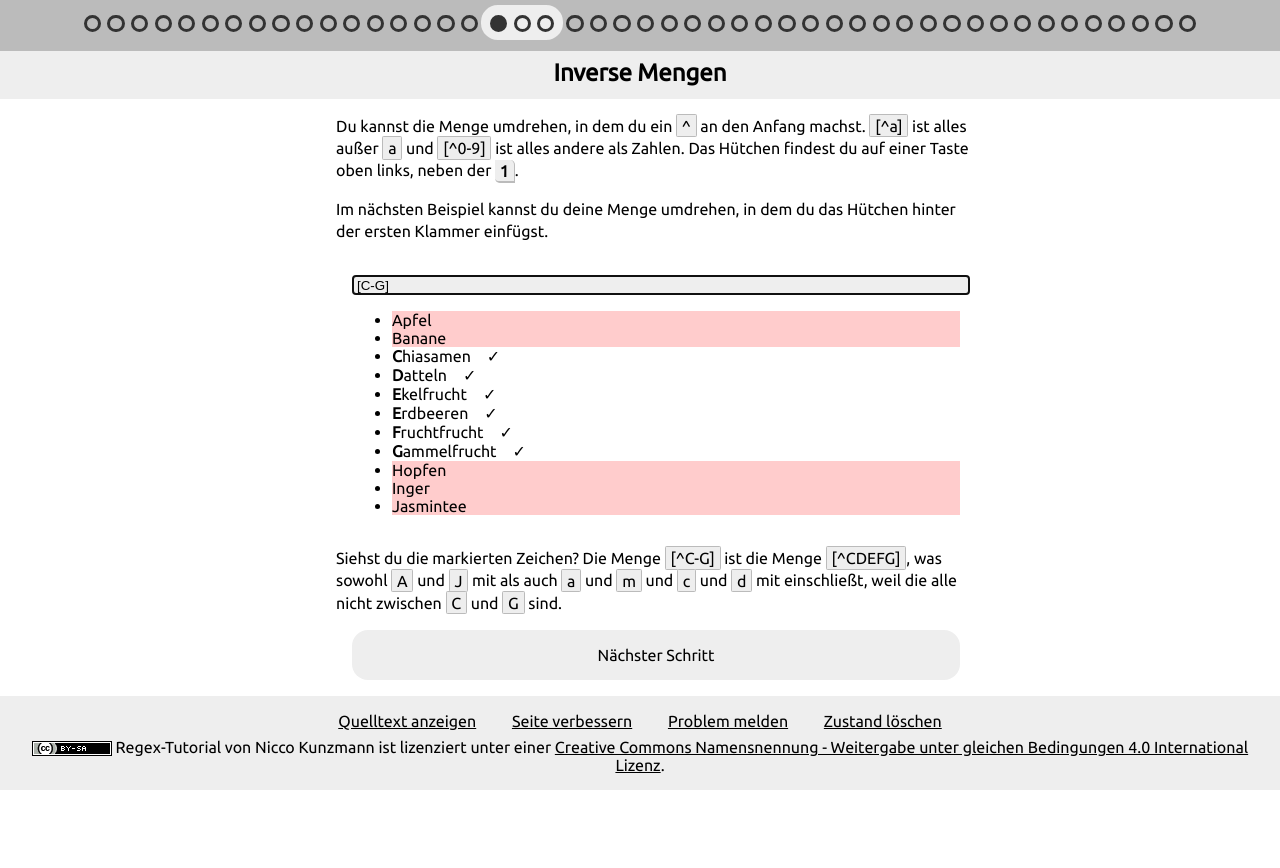
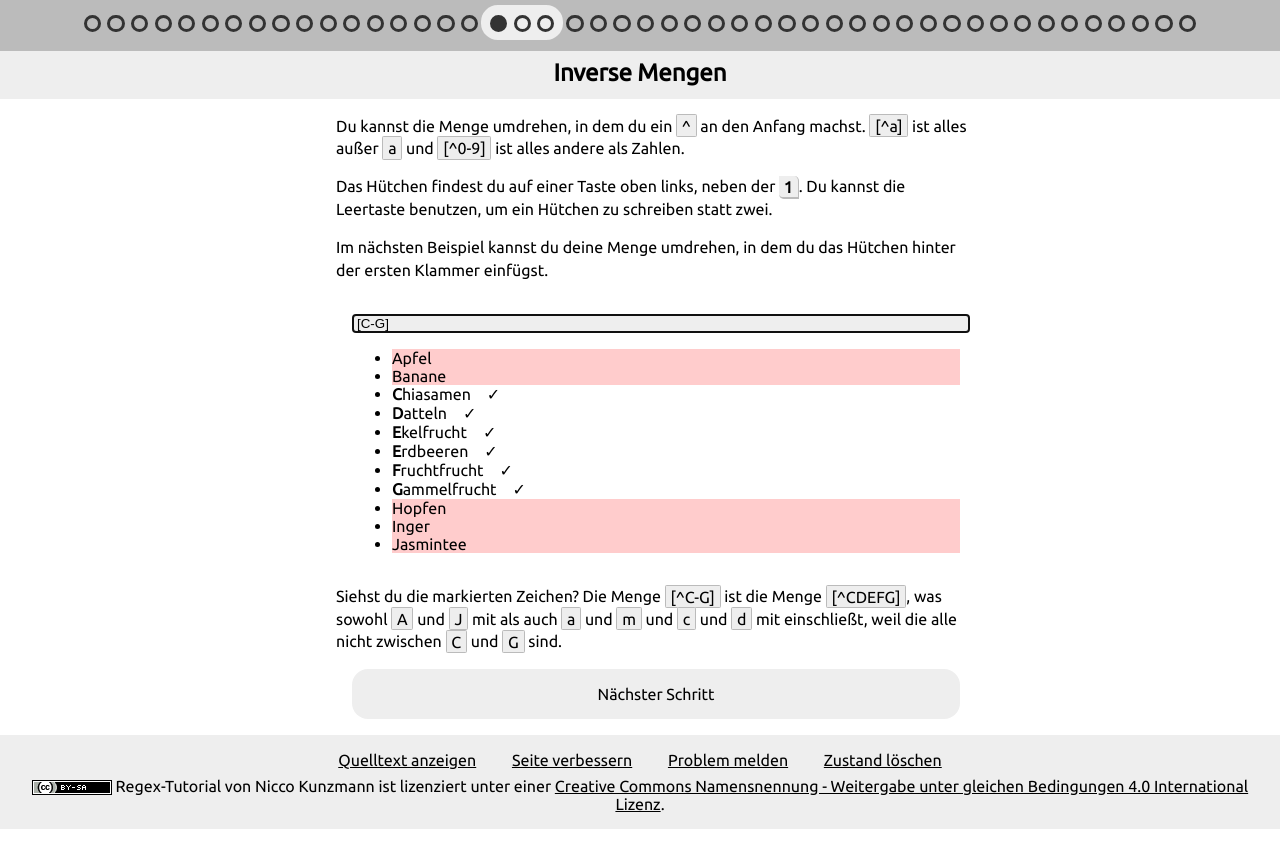
Before and after one commit to CoderDojoPotsdam/regex-tutorial, a Jekyll site: the page built from tutorial/06-inverse-mengen-01.html, in a window 1280 px wide. Shown: the top 868 px of the page. Built offline with Jekyll 4.4.1, drawn with Linux system fonts in a browser that asks for light colours.

Commit message:
feedback von @abstraktor

```diff
--- a/tutorial/04-mengen-03.html
+++ b/tutorial/04-mengen-03.html
@@ -11,7 +11,7 @@ title: "Mengen"
   <ul class="choices">
     <li>Text!</li>
     <li>Text,</li>
-    <li>Ttext,</li>
+    <li>Ttext</li>
     <li>text!,</li>
     <li>text,</li>
   </ul>
--- a/tutorial/06-inverse-mengen-01.html
+++ b/tutorial/06-inverse-mengen-01.html
@@ -5,7 +5,10 @@ title: Inverse Mengen
 <p>
   Du kannst die Menge umdrehen, in dem du ein <span class="regex">^</span> an den Anfang machst.
   <span class="regex">[^a]</span> ist alles außer <span class="regex">a</span> und <span class="regex">[^0-9]</span> ist alles andere als Zahlen.
+</p>
+<p>
   Das Hütchen findest du auf einer Taste oben links, neben der <span class="key">1</span>.
+  Du kannst die Leertaste benutzen, um ein Hütchen zu schreiben statt zwei.
 </p>
 <p>
   Im nächsten Beispiel kannst du deine Menge umdrehen, in dem du das
```
